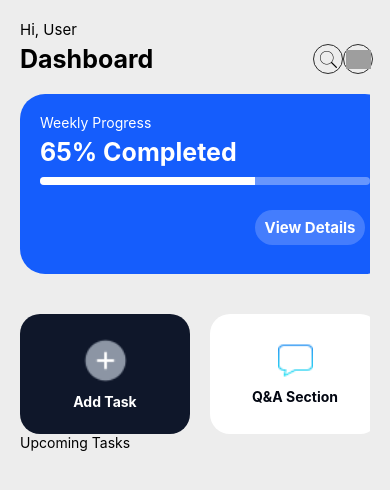
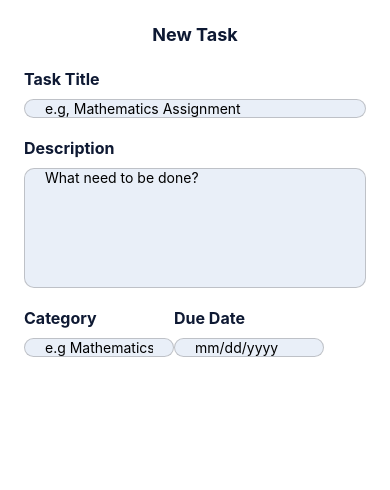
Before and after one commit to SecureAuditX/student-task-manager, a React Native app: screen /Home in a window 390 px wide. Shown: the top 490 px of the page. Built offline with nearby package versions, Linux system fonts and the light colour scheme; grey boxes are pictures that could not be loaded.

Commit message:
I added set new task section, where user can add a task

```diff
--- a/App.js
+++ b/App.js
@@ -8,6 +8,7 @@ import Signup from './components/Signup';
 import Login from './components/Login';
 import Success from './components/screens/Success';
 import HomeScreen from './components/Dashboard/Home';
+import NewTaskScreen from './components/Dashboard/NewTask';
 
 // Keep the splash screen visible while fonts load
 SplashScreen.preventAutoHideAsync();
@@ -41,7 +42,9 @@ export default function App() {
         {/* <Stack.Screen name="Signup" component={Signup} />
         <Stack.Screen name="Login" component={Login} />
         <Stack.Screen name="SuccessScreen" component={Success} /> */}
-        <Stack.Screen name="Home" component={HomeScreen} />
+        {/* <Stack.Screen name="Home" component={HomeScreen} /> */}
+        <Stack.Screen name="NewTask" component={NewTaskScreen} />
+
       </Stack.Navigator>
     </NavigationContainer>
   );
--- a/app.json
+++ b/app.json
@@ -26,7 +26,8 @@
       "favicon": "./assets/favicon.png"
     },
     "plugins": [
-      "expo-font"
+      "expo-font",
+      "@react-native-community/datetimepicker"
     ]
   }
 }
--- a/components/Dashboard/Home.js
+++ b/components/Dashboard/Home.js
@@ -10,8 +10,10 @@ import {
 import { SafeAreaView } from 'react-native-safe-area-context'
 import { StatusBar } from 'expo-status-bar'
 import ProgressBar from '../ui/ProgressBar'
+// import { useNavigation } from '@react-navigation/native'
 
 function HomeScreen(){
+    // const [navigation] = useNavigation()
     return(
         <SafeAreaView style={styles.container} edges={['top', 'left', 'right', 'bottom']}>
             <StatusBar style="dark" />
@@ -34,6 +36,7 @@ function HomeScreen(){
                     }}
                     />
                 </Pressable>
+
                 <Pressable
                 // onPress={}
                 style={styles.pressableNotifyContainer}
@@ -56,31 +59,46 @@ function HomeScreen(){
 
             <View style={styles.taskSection}>
                 {/* Add Task Button */}
-            <Pressable style={styles.addTaskButton}>
-                <View>
-                    <Image
-                    source={require("../../assets/add.png")}
-                    style={{width: 45, height: 45, resizeMode: "contain"}}
-                    />
-                </View>
+            <Pressable
+                onPress={() => {}}
+                style={({ pressed }) => [
+                    styles.addTaskButton,
+                    {
+                    opacity: pressed ? 0.85 : 1,
+                    transform: [{ scale: pressed ? 0.98 : 1 }],
+                    },
+                ]}
+                >
+                <Image
+                    source={require('../../assets/add.png')}
+                    style={{ width: 45, height: 45, resizeMode: 'contain' }}
+                />
                 <Text style={styles.addTaskText}>Add Task</Text>
-            </Pressable>
+                </Pressable>
 
                 {/* Q&A Section */}
-            <Pressable style={styles.QAButton}>
-                <View>
+            <Pressable
+             onPress={() => {}}
+                style={({ pressed }) => [
+                    styles.QAButton,
+                    {
+                    opacity: pressed ? 0.85 : 1,
+                    transform: [{ scale: pressed ? 0.98 : 1 }],
+                    },
+                ]}
+                >
                     <Image
                     source={require("../../assets/Q&A.png")}
                     style={{width: 35, height: 35, resizeMode: "contain"}}
                     />
-                </View>
+
                 <Text style={styles.QAText}>Q&A Section</Text>
             </Pressable>
             </View>
 
             {/* Tasks Section */}
-            <View>
-                <Text>Upcoming Tasks</Text>
+            <View style={styles.upcomingTaskContainer}>
+                <Text style={styles.upcomingTaskText}>Upcoming Tasks</Text>
 
             </View>
             </ScrollView>
@@ -89,10 +107,11 @@ function HomeScreen(){
     )
 }
 
+// Styling
 const styles = StyleSheet.create({
     container: {
         flex: 1,
-        backgroundColor: "#EDEDED",
+        backgroundColor: "#FFFFFF",
         paddingHorizontal: 20,
         paddingTop: 20
     },
@@ -101,7 +120,8 @@ const styles = StyleSheet.create({
 
     },
     welcomeText: {
-        fontSize: 15
+        fontSize: 15,
+        paddingHorizontal: 10
     },
     dashboardTextContainer: {
         flexDirection: "row",
@@ -110,7 +130,9 @@ const styles = StyleSheet.create({
     },
     dashboardText:  {
         fontSize: 25,
-        fontWeight: "bold"
+        fontWeight: "bold",
+        paddingHorizontal: 10,
+        color: "#030712"
     },
     pressableSearchContainer: {
         flexDirection: 'row',
@@ -140,7 +162,7 @@ const styles = StyleSheet.create({
         alignItems: "center"
     },
     addTaskButton: {
-        backgroundColor: "#0F172A",
+        backgroundColor: "#0e1933",
         justifyContent: "center",
         alignItems: "center",
         width: 170,
@@ -169,6 +191,15 @@ const styles = StyleSheet.create({
         color: "#030712",
         fontWeight: "bold",
         marginTop: 10
+    },
+    upcomingTaskContainer: {
+        marginTop: 30
+    },
+    upcomingTaskText: {
+        fontSize: 16,
+        fontWeight: "bold",
+        color: "#030712",
+        paddingHorizontal: 10
     }
 })
 
--- /dev/null
+++ b/components/Dashboard/NewTask.js
@@ -0,0 +1,163 @@
+import {
+  View,
+  Text,
+  TextInput,
+  Image,
+  Pressable,
+  StyleSheet,
+  Platform
+}
+from 'react-native'
+import { useContext, useState } from 'react'
+import { SafeAreaView } from 'react-native-safe-area-context'
+import { StatusBar } from 'expo-status-bar'
+import DateTimePicker from '@react-native-community/datetimepicker';
+
+function NewTaskScreen(){
+  // const {addTask} = useContext(TaskContext)
+  const [courseTitle, setCourseTitle] = useState("")
+  const [courseDesc, setCourseDesc] = useState("")
+  const [courseCategory, setCourseCategory] = useState("")
+  const [courseDueDate, setCourseDueDate] = useState("")
+  const [showPicker, setShowPicker] = useState(false)
+  return (
+    <SafeAreaView style={styles.container}>
+      <StatusBar style="dark" />
+
+      <Text style={styles.headerText}>New Task</Text>
+
+      <Text style={styles.label}>Task Title</Text>
+      {/* Course input */}
+      <TextInput
+        placeholder='e.g, Mathematics Assignment'
+        value={courseTitle}
+        style={styles.courseInput}
+        onChangeText={setCourseTitle}
+        />
+
+        <Text style={styles.label}>Description</Text>
+      {/* Course Desc input */}
+      <TextInput
+        placeholder='What need to be done?'
+        value={courseDesc}
+        style={styles.courseInput2}
+        onChangeText={setCourseDesc}
+        multiline={true}
+        textAlignVertical="top"
+        />
+
+        <View style={styles.input3Container}>
+
+          {/* Category input */}
+          <View style={styles.block}>
+            <Text style={styles.label}>Category</Text>
+            <TextInput
+            placeholder='e.g Mathematics'
+            value={courseCategory}
+            onChangeText={setCourseCategory}
+            style={styles.courseInput3}
+            />
+          </View>
+
+          {/* Date input */}
+          <View style={styles.block}>
+          <Text style={styles.label}>Due Date</Text>
+          <Pressable
+          onPress={() => setShowPicker(true)}>
+          <View pointerEvents='none'>
+          <TextInput
+          placeholder="mm/dd/yyyy"
+          value={courseDueDate}
+          editable={false}
+          style={styles.courseInput3}
+          />
+          </View>
+          </Pressable>
+          </View>
+
+          {showPicker && (
+            <DateTimePicker
+            value={new Date()}
+            mode="date"
+            display='calendar'
+            onChange={(event, selectedDate) => {
+              setShowPicker(false)
+
+              if (selectedDate) {
+                const formatted = selectedDate.toLocaleDateString("en-US", {
+                  year: "numeric",
+                  month: "2-digit",
+                  day: "2-digit"
+                });
+                setCourseDueDate(formatted)
+              }
+            }}
+            />
+          )}
+        </View>
+
+
+    </SafeAreaView>
+  )
+}
+
+// Styling
+const styles = StyleSheet.create({
+  container: {
+    flex: 1,
+    padding: 24,
+    backgroundColor: "#FFFFFF"
+  },
+  headerText: {
+    color: "#0e1933",
+    fontSize: 18,
+    fontWeight: "bold",
+    justifyContent: "center",
+    alignSelf: "center",
+    marginBottom: 24
+  },
+  label: {
+    fontSize: 16,
+    fontWeight: "bold",
+    color: "#0e1933"
+  },
+  courseInput: {
+    borderWidth: 0.5,
+    marginTop: 10,
+    borderRadius: 10,
+    justifyContent: "flex-start",
+    paddingHorizontal: 20,
+    borderColor: "rgba(110, 108, 108, 0.35)",
+    backgroundColor: "#e9eff8",
+    marginBottom: 20
+  },
+  courseInput2: {
+    borderWidth: 0.5,
+    marginTop: 10,
+    borderRadius: 10,
+    justifyContent: "flex-start",
+    paddingHorizontal: 20,
+    borderColor: "rgba(110, 108, 108, 0.35)",
+    backgroundColor: "#e9eff8",
+    marginBottom: 20,
+    height: 120,
+  },
+  // //////
+  input3Container: {
+    flexDirection: "row",
+    justifyContent: "flex-start"
+  },
+  courseInput3: {
+    borderWidth: 0.5,
+    marginTop: 10,
+    borderRadius: 10,
+    justifyContent: "flex-start",
+    paddingHorizontal: 20,
+    borderColor: "rgba(110, 108, 108, 0.35)",
+    backgroundColor: "#e9eff8",
+    marginBottom: 20,
+    width: 150
+  }
+})
+
+export default NewTaskScreen
--- a/components/ui/ProgressBar.js
+++ b/components/ui/ProgressBar.js
@@ -17,7 +17,16 @@ function ProgressBar({ percent }){
                 <View style={[styles.fill, {width: `${safePercent}%`}]}></View>
             </View>
 
-            <Pressable style={styles.pressableViewDetailsContainer}>
+            <Pressable
+            onPress={() => {}}
+                style={({ pressed }) => [
+                    styles.pressableViewDetailsContainer,
+                    {
+                    opacity: pressed ? 0.85 : 1,
+                    transform: [{ scale: pressed ? 0.98 : 1 }],
+                    },
+                ]}
+            >
                     <Text style={styles.viewDetailsText}>View Details</Text>
                 </Pressable>
         </View>
--- a/package.json
+++ b/package.json
@@ -9,6 +9,7 @@
     "web": "expo start --web"
   },
   "dependencies": {
+    "@react-native-community/datetimepicker": "8.4.4",
     "@react-navigation/native": "^7.1.28",
     "@react-navigation/native-stack": "^7.12.0",
     "expo": "~54.0.33",
@@ -20,7 +21,8 @@
     "react-native": "0.81.5",
     "react-native-safe-area-context": "^5.6.2",
     "react-native-screens": "^4.16.0",
-    "react-native-web": "^0.21.0"
+    "react-native-web": "^0.21.0",
+    "undefined": "react-native-community/datetimepicker"
   },
   "private": true,
   "devDependencies": {
```
Also changed, not shown: components/TaskCard.js (added), components/screens/TaskContext.js (added), 1 other file (tests, documents, lock files or other folders).
